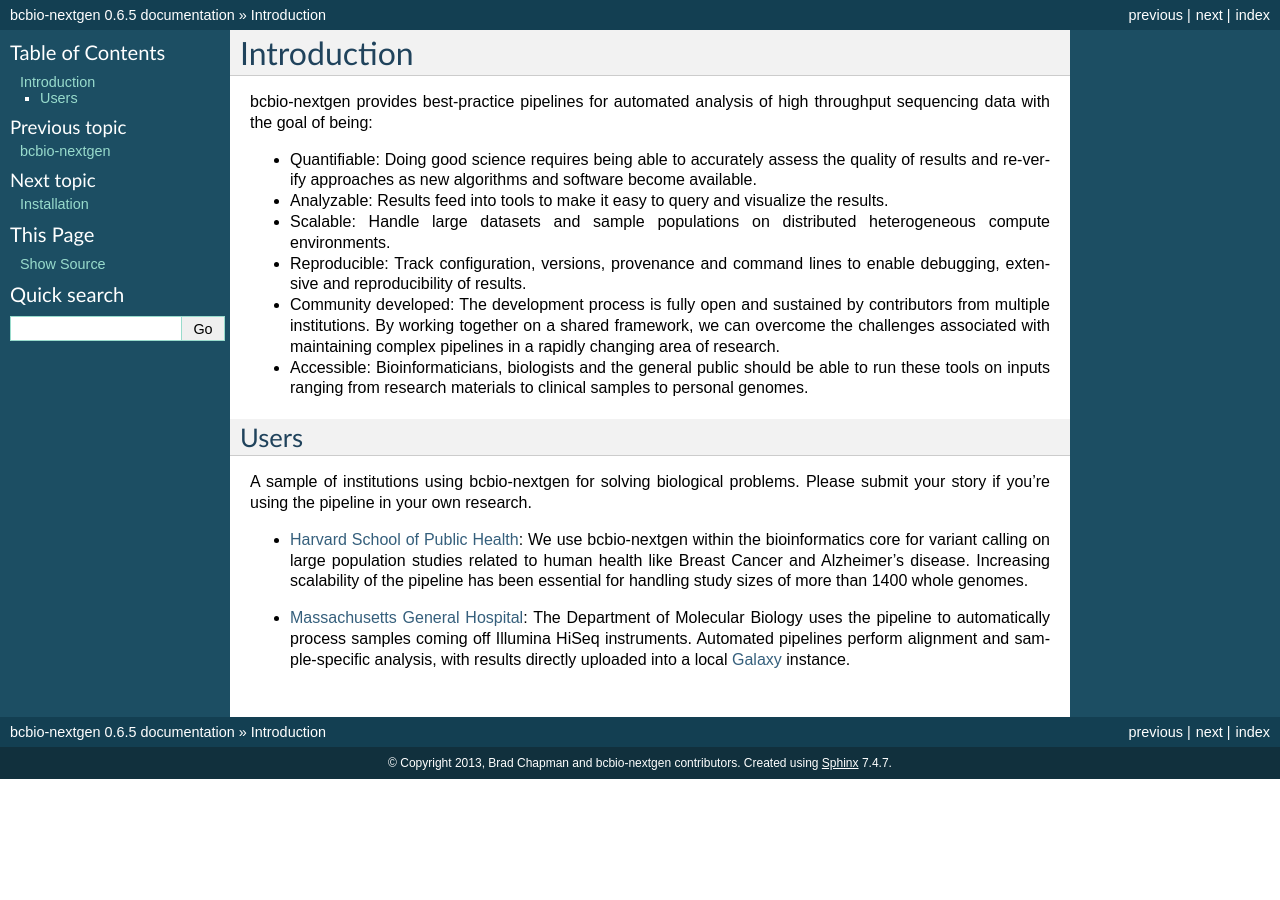
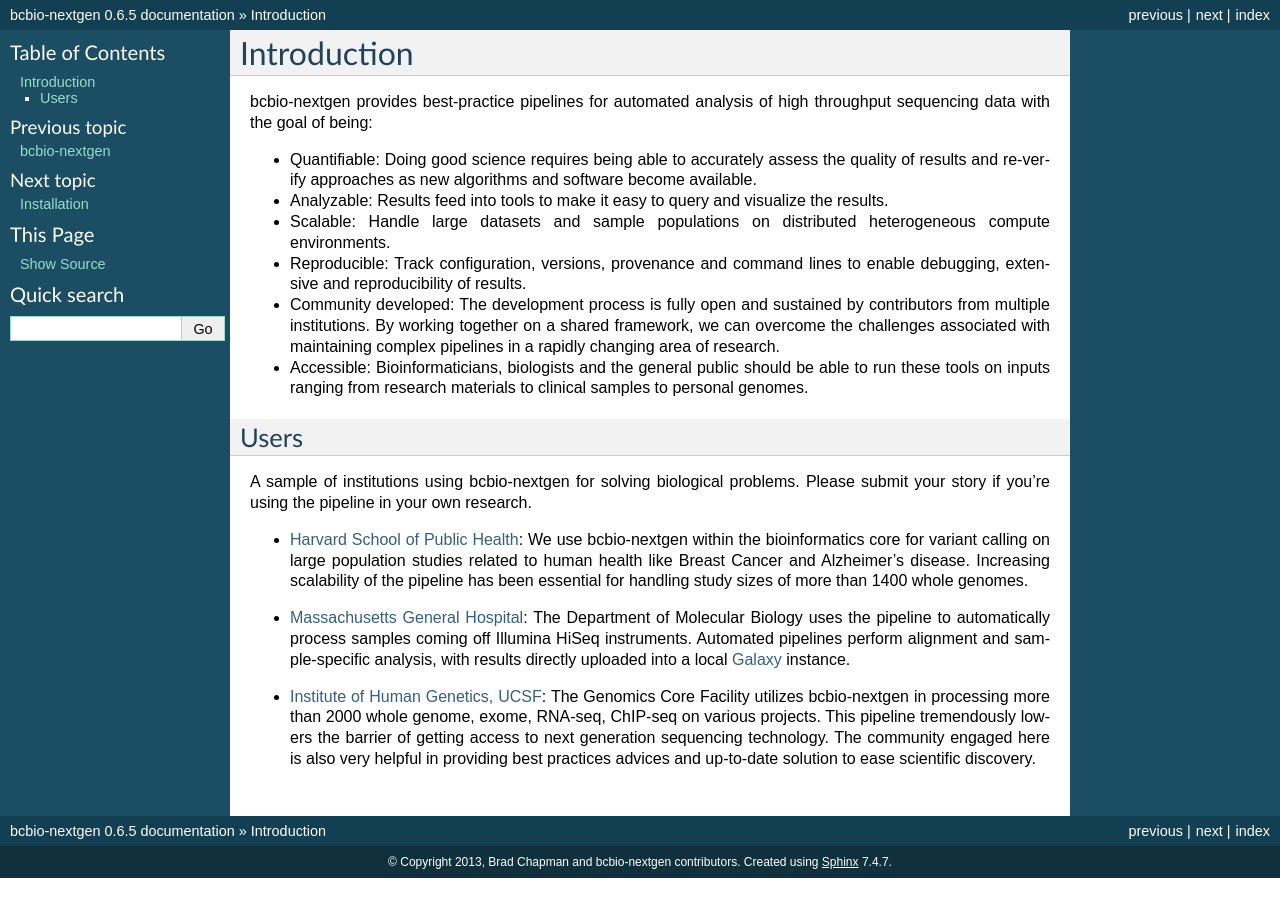
Before and after one commit to bcbio/bcbio-nextgen, a Sphinx documentation site: the page built from docs/contents/introduction.rst, in a window 1280 px wide. Built offline with Sphinx 7.4.7, drawn with Linux system fonts in a browser that asks for light colours.

Commit message:
Update introduction.rst
I am adding my support to this pipeline. Please feel free to polish my language.

```diff
--- a/docs/contents/introduction.rst
+++ b/docs/contents/introduction.rst
@@ -50,3 +50,7 @@ your own research.
 
 .. _Massachusetts General Hospital: http://molbio.mgh.harvard.edu/
 .. _Galaxy: http://galaxyproject.org/
+
+- `Institute of Human Genetics, UCSF`_: The Genomics Core Facility utilizes bcbio-nextgen in processing more than 2000 whole genome, exome, RNA-seq, ChIP-seq on various projects. This pipeline tremendously lowers the barrier of getting access to next generation sequencing technology. The community engaged here is also very helpful in providing best practices advices and up-to-date solution to ease scientific discovery.
+
+.. _Institute of Human Genetics, UCSF: http://humangenetics.ucsf.edu/
```
